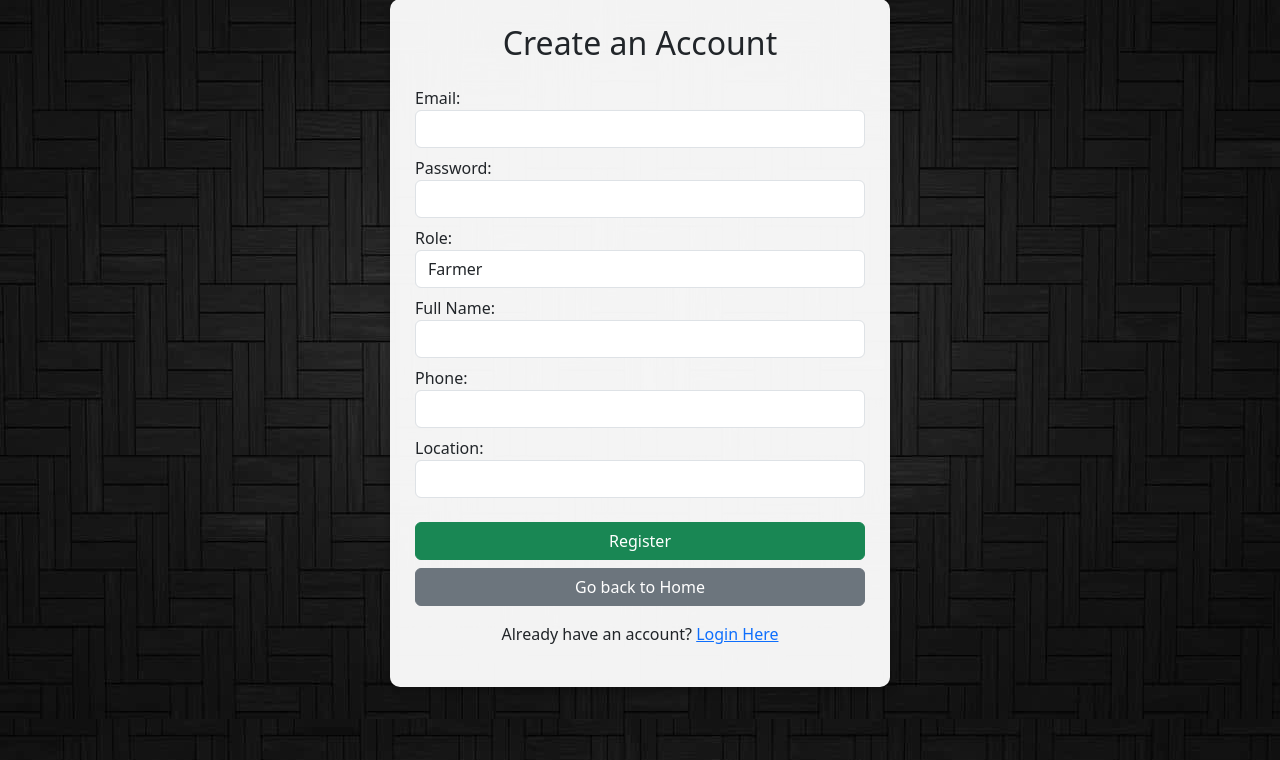
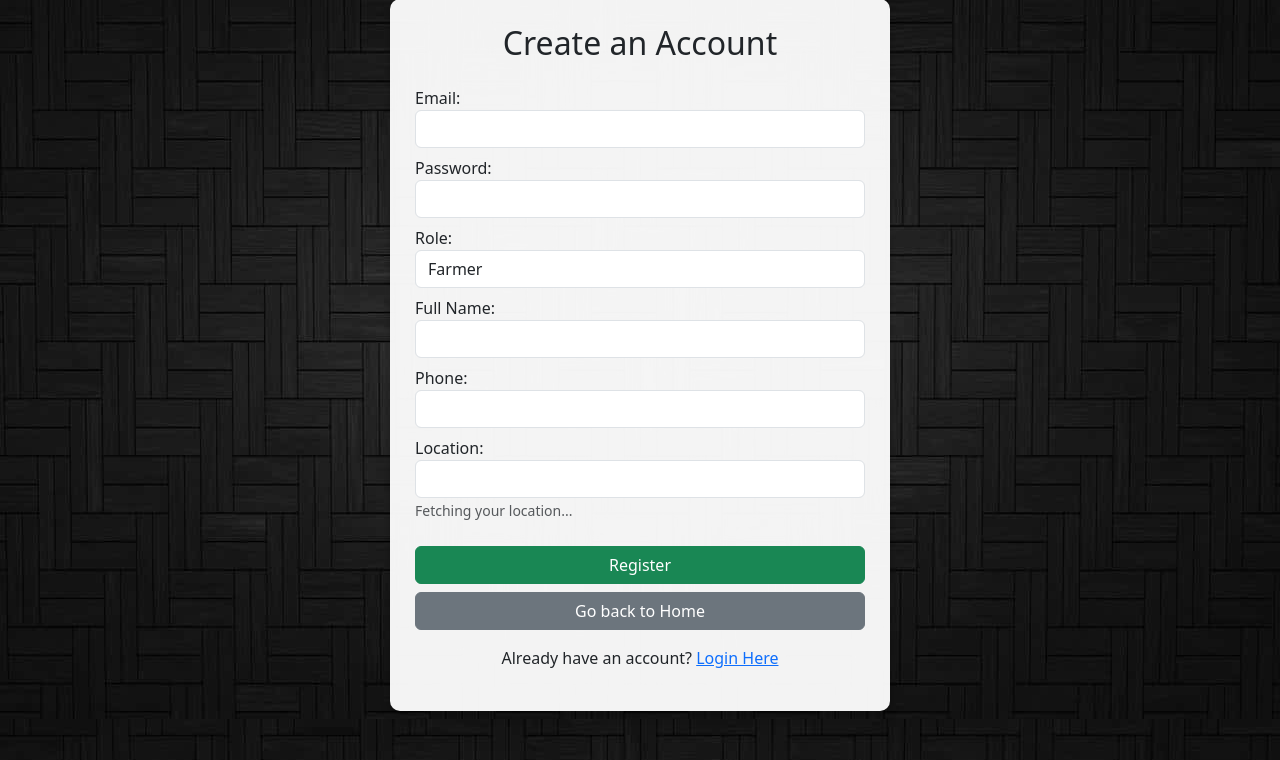
Before and after one commit to ChinmayaKolhe/Agricycle-MainProject, a PHP site: page /auth/register.php in a window 1280 px wide. Shown: the part 81-841 px from the top of the page. Run offline with PHP 8.4, Linux system fonts and the light colour scheme.

Commit message:
modified from chinmaya's end

```diff
--- a/auth/register.php
+++ b/auth/register.php
@@ -139,9 +139,11 @@ if ($_SERVER["REQUEST_METHOD"] == "POST") {
                     </div>
                 </div>
                 <div class="form-group mb-2" id="farmer-location">
-                    <label>Location:</label>
-                    <input type="text" name="location" class="form-control">
-                </div>
+    <label>Location:</label>
+    <input type="text" id="location" name="location" class="form-control" readonly>
+    <small class="text-muted">Fetching your location...</small>
+</div>
+
                 <div class="form-group mb-2" id="buyer-company">
                     <label>Company:</label>
                     <input type="text" name="company" class="form-control">
@@ -150,6 +152,7 @@ if ($_SERVER["REQUEST_METHOD"] == "POST") {
                     <label>Agency:</label>
                     <input type="text" name="agency" class="form-control">
                 </div>
+
             </div>
 
             <button type="submit" class="btn btn-success w-100 mt-3">Register</button>
@@ -160,6 +163,27 @@ if ($_SERVER["REQUEST_METHOD"] == "POST") {
 </div>
 
 <script>
+    document.addEventListener('DOMContentLoaded', function () {
+    if ("geolocation" in navigator) {
+        navigator.geolocation.getCurrentPosition(async function (position) {
+            const lat = position.coords.latitude;
+            const lon = position.coords.longitude;
+
+            try {
+                const response = await fetch(`https://nominatim.openstreetmap.org/reverse?format=json&lat=${lat}&lon=${lon}`);
+                const data = await response.json();
+                const address = data.display_name;
+                document.getElementById("location").value = address;
+            } catch (error) {
+                document.getElementById("location").value = "Unable to fetch address.";
+            }
+        }, function (error) {
+            document.getElementById("location").value = "Permission denied or unavailable.";
+        });
+    } else {
+        document.getElementById("location").value = "Geolocation not supported.";
+    }
+});
     const roleSelect = document.getElementById('role');
     const adminCodeField = document.getElementById('admin-code-field');
     const extraFields = document.getElementById('extra-fields');
```
